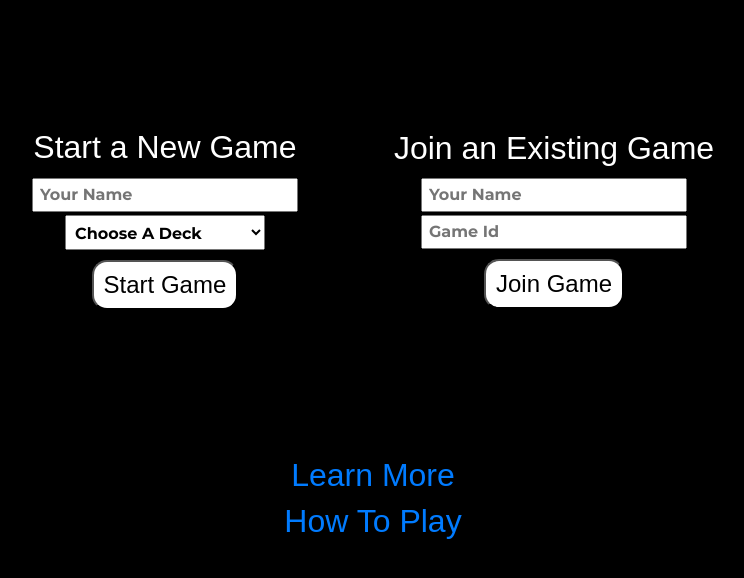
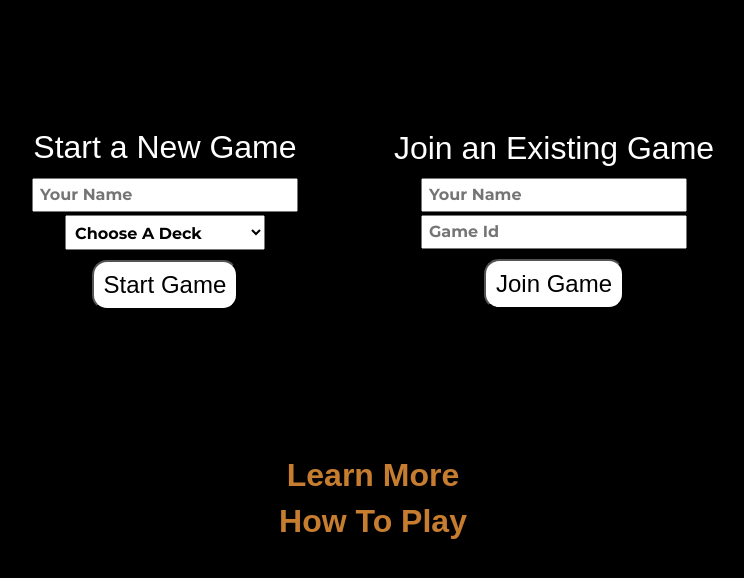
Before and after one commit to breakfastitem/EnvironmentalDixit, a website: page public/index.html in a window 1280 px wide. Shown: the part 150-728 px from the top of the page, without its empty margins (267-1011 px from the left). Drawn offline with nearby package versions, Linux system fonts and the light colour scheme; no server answers; a web font is replaced by a local one.

Commit message:
set learn link color

```diff
--- a/public/css/styles.css
+++ b/public/css/styles.css
@@ -339,9 +339,8 @@ header {
 .learn-link {
   position: relative;
 
-  color: #d8945c;
+  color: var(--accent-color);
 
-  font-size: 17px;
   font-weight: 600;
 }
 
--- a/public/index.html
+++ b/public/index.html
@@ -92,8 +92,8 @@ https://www.flickr.com/photos/157415988@N06/albums/72157718812911143/with/510811
 
 
     <div id="start-about-links" class="about-links">
-        <h2><a href="http://artworksforchange.org" target="_blank" id="learn-link">Learn More</a></h2>
-        <h2><a href="http://artworksforchange.org" target="_blank" id="learn-link">How To Play</a></h2>
+        <h2><a href="http://artworksforchange.org" target="_blank" class="learn-link">Learn More</a></h2>
+        <h2><a href="http://artworksforchange.org" target="_blank" class="learn-link">How To Play</a></h2>
     </div>
 
     <div id="error-bar">
```
